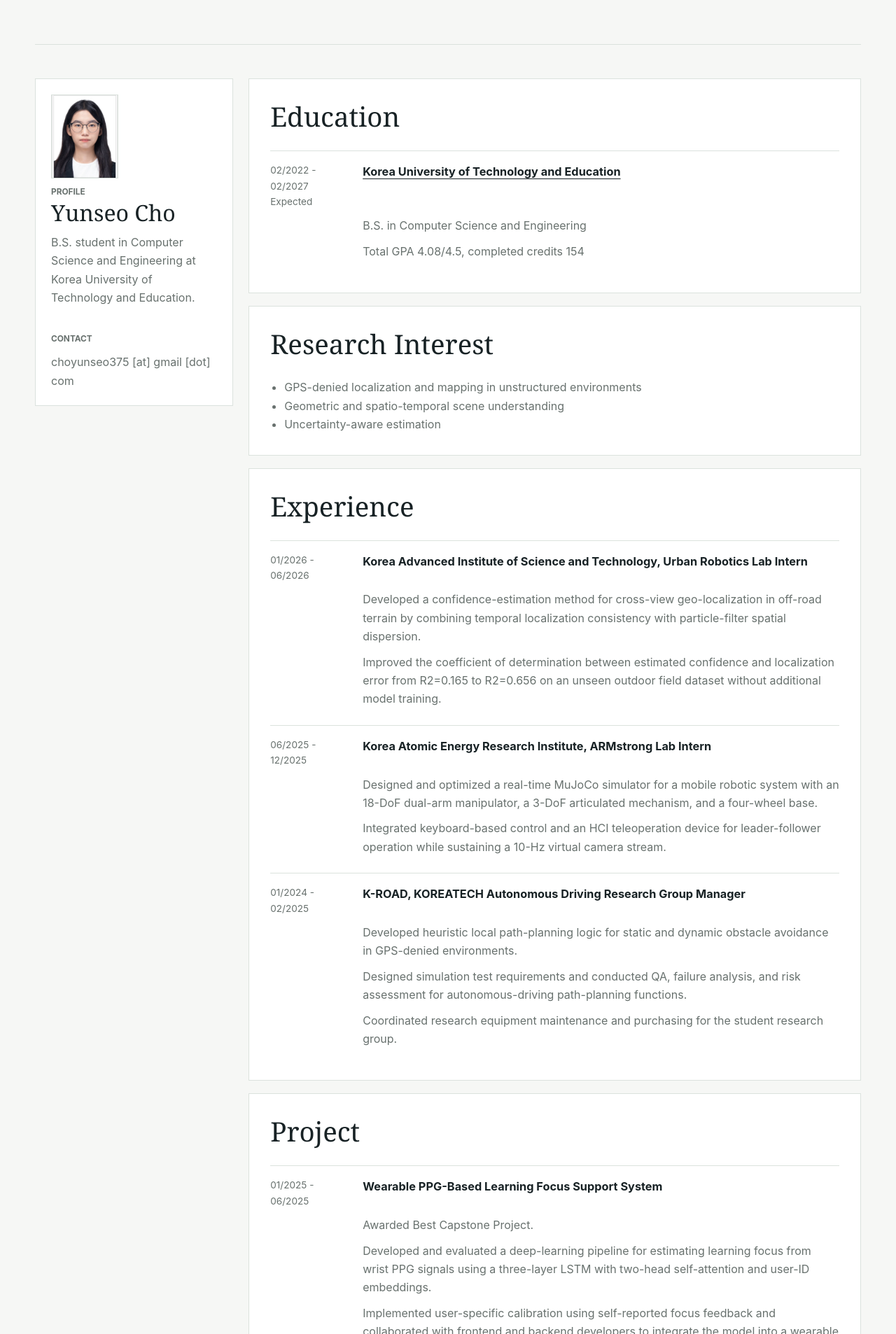
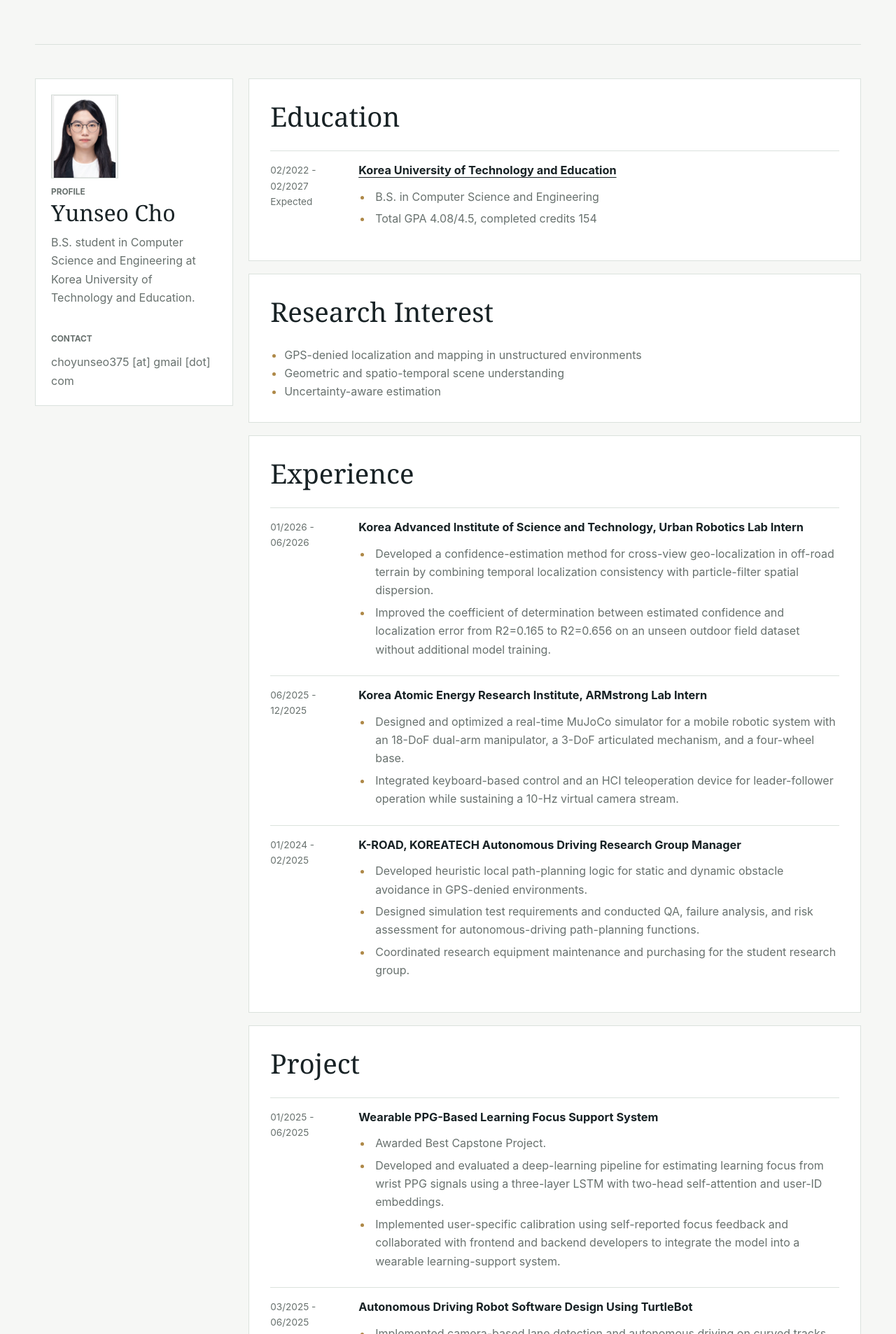
Before and after one commit to yuuun03/yuuun03.github.io, a Jekyll site: the page built from cv/index.html, in a window 1280 px wide. Shown: the part 368-2274 px from the top of the page at 70% size. Built offline with Jekyll 4.4.1, drawn with Linux system fonts in a browser that asks for light colours.

Commit message:
refactor : cv structure v.02

```diff
--- a/assets/css/main.scss
+++ b/assets/css/main.scss
@@ -151,7 +151,17 @@ button { color: inherit; }
 .cv-frame object { display: block; width: 100%; height: min(82vh, 1040px); background: #e6e9e8; border: 1px solid var(--line); box-shadow: var(--shadow); }
 .cv-board { display: grid; grid-template-columns: minmax(210px, 24%) 1fr; gap: 22px; align-items: start; padding: 48px 0 120px; }
 .cv-sidebar, .cv-section { background: var(--surface); border: 1px solid var(--line); }
-.cv-sidebar { display: flex; flex-direction: column; gap: 26px; padding: 22px; }
+.cv-sidebar {
+  position: static;
+  align-self: start;
+  display: flex;
+  flex-direction: column;
+  gap: 26px;
+  height: auto;
+  max-height: none;
+  padding: 22px;
+  overflow: visible;
+}
 .cv-profile-block { display: block; text-align: left; }
 .cv-photo { width: 96px; aspect-ratio: 4 / 5; object-fit: cover; object-position: center; border: 1px solid var(--line); }
 .cv-sidebar h2, .cv-section h2 { margin: 0; font-family: Georgia, "Times New Roman", serif; font-weight: 400; line-height: 1.2; }
@@ -166,12 +176,16 @@ button { color: inherit; }
 .cv-section h2 { margin-bottom: 26px; font-size: clamp(1.75rem, 3vw, 2.45rem); }
 .cv-section p { color: var(--muted); }
 .cv-items { display: grid; gap: 8px; }
-.cv-item { display: grid; grid-template-columns: minmax(90px, 118px) 1fr; gap: 10px 14px; padding: 16px 0; border-top: 1px solid var(--line); }
+.cv-item { display: grid; grid-template-columns: minmax(90px, 112px) 1fr; gap: 10px 14px; padding: 16px 0; border-top: 1px solid var(--line); }
 .cv-item span { color: var(--muted); font-size: .85rem; }
-.cv-item strong { font-size: 1.02rem; }
+.cv-item-content { min-width: 0; }
+.cv-item strong { display: block; font-size: 1.02rem; line-height: 1.45; }
 .cv-item strong a { text-decoration: underline; text-decoration-thickness: 1px; text-underline-offset: 4px; }
 .cv-item strong a:hover { color: var(--ocean); }
-.cv-item em { grid-column: 2; color: var(--muted); font-style: normal; }
+.cv-item-content ul { margin: 12px 0 0; padding-left: 20px; color: var(--muted); }
+.cv-item-content li { padding-left: 4px; line-height: 1.65; }
+.cv-item-content li + li { margin-top: 5px; }
+.cv-item-content li::marker, .cv-list li::marker { color: var(--glint); }
 .cv-list { margin: 18px 0 0; padding-left: 20px; color: var(--muted); }
 .cv-skill-list { margin: 0; border-top: 1px solid var(--line); }
 .cv-skill-list div { display: grid; grid-template-columns: minmax(160px, 34%) 1fr; gap: 28px; padding: 13px 0; }
@@ -230,7 +244,7 @@ button { color: inherit; }
   .cv-photo { width: 82px; }
   .cv-section { padding: 24px; }
   .cv-item { grid-template-columns: 1fr; }
-  .cv-item em { grid-column: auto; }
+  .cv-item-content ul { padding-left: 18px; }
   .cv-skill-list div { grid-template-columns: 1fr; gap: 4px; }
   .cv-frame { padding-top: 30px; }
   .cv-frame object { height: 75vh; }
--- a/cv/index.html
+++ b/cv/index.html
@@ -46,9 +46,13 @@ nav: cv
       <div class="cv-items">
         <div class="cv-item">
           <span>02/2022 - 02/2027 Expected</span>
+          <div class="cv-item-content">
             <strong><a href="https://www.koreatech.ac.kr/index.es?sid=a2" target="_blank" rel="noopener">Korea University of Technology and Education</a></strong>
-          <em>B.S. in Computer Science and Engineering</em>
-          <em>Total GPA 4.08/4.5, completed credits 154</em>
+            <ul>
+              <li>B.S. in Computer Science and Engineering</li>
+              <li>Total GPA 4.08/4.5, completed credits 154</li>
+            </ul>
+          </div>
         </div>
       </div>
     </section>
@@ -67,22 +71,34 @@ nav: cv
       <div class="cv-items">
         <div class="cv-item">
           <span>01/2026 - 06/2026</span>
+          <div class="cv-item-content">
             <strong>Korea Advanced Institute of Science and Technology, Urban Robotics Lab Intern</strong>
-          <em>Developed a confidence-estimation method for cross-view geo-localization in off-road terrain by combining temporal localization consistency with particle-filter spatial dispersion.</em>
-          <em>Improved the coefficient of determination between estimated confidence and localization error from R2=0.165 to R2=0.656 on an unseen outdoor field dataset without additional model training.</em>
+            <ul>
+              <li>Developed a confidence-estimation method for cross-view geo-localization in off-road terrain by combining temporal localization consistency with particle-filter spatial dispersion.</li>
+              <li>Improved the coefficient of determination between estimated confidence and localization error from R2=0.165 to R2=0.656 on an unseen outdoor field dataset without additional model training.</li>
+            </ul>
+          </div>
         </div>
         <div class="cv-item">
           <span>06/2025 - 12/2025</span>
+          <div class="cv-item-content">
             <strong>Korea Atomic Energy Research Institute, ARMstrong Lab Intern</strong>
-          <em>Designed and optimized a real-time MuJoCo simulator for a mobile robotic system with an 18-DoF dual-arm manipulator, a 3-DoF articulated mechanism, and a four-wheel base.</em>
-          <em>Integrated keyboard-based control and an HCI teleoperation device for leader-follower operation while sustaining a 10-Hz virtual camera stream.</em>
+            <ul>
+              <li>Designed and optimized a real-time MuJoCo simulator for a mobile robotic system with an 18-DoF dual-arm manipulator, a 3-DoF articulated mechanism, and a four-wheel base.</li>
+              <li>Integrated keyboard-based control and an HCI teleoperation device for leader-follower operation while sustaining a 10-Hz virtual camera stream.</li>
+            </ul>
+          </div>
         </div>
         <div class="cv-item">
           <span>01/2024 - 02/2025</span>
+          <div class="cv-item-content">
             <strong>K-ROAD, KOREATECH Autonomous Driving Research Group Manager</strong>
-          <em>Developed heuristic local path-planning logic for static and dynamic obstacle avoidance in GPS-denied environments.</em>
-          <em>Designed simulation test requirements and conducted QA, failure analysis, and risk assessment for autonomous-driving path-planning functions.</em>
-          <em>Coordinated research equipment maintenance and purchasing for the student research group.</em>
+            <ul>
+              <li>Developed heuristic local path-planning logic for static and dynamic obstacle avoidance in GPS-denied environments.</li>
+              <li>Designed simulation test requirements and conducted QA, failure analysis, and risk assessment for autonomous-driving path-planning functions.</li>
+              <li>Coordinated research equipment maintenance and purchasing for the student research group.</li>
+            </ul>
+          </div>
         </div>
       </div>
     </section>
@@ -92,16 +108,24 @@ nav: cv
       <div class="cv-items">
         <div class="cv-item">
           <span>01/2025 - 06/2025</span>
+          <div class="cv-item-content">
             <strong>Wearable PPG-Based Learning Focus Support System</strong>
-          <em>Awarded Best Capstone Project.</em>
-          <em>Developed and evaluated a deep-learning pipeline for estimating learning focus from wrist PPG signals using a three-layer LSTM with two-head self-attention and user-ID embeddings.</em>
-          <em>Implemented user-specific calibration using self-reported focus feedback and collaborated with frontend and backend developers to integrate the model into a wearable learning-support system.</em>
+            <ul>
+              <li>Awarded Best Capstone Project.</li>
+              <li>Developed and evaluated a deep-learning pipeline for estimating learning focus from wrist PPG signals using a three-layer LSTM with two-head self-attention and user-ID embeddings.</li>
+              <li>Implemented user-specific calibration using self-reported focus feedback and collaborated with frontend and backend developers to integrate the model into a wearable learning-support system.</li>
+            </ul>
+          </div>
         </div>
         <div class="cv-item">
           <span>03/2025 - 06/2025</span>
+          <div class="cv-item-content">
             <strong>Autonomous Driving Robot Software Design Using TurtleBot</strong>
-          <em>Implemented camera-based lane detection and autonomous driving on curved tracks, placing 2nd among 10 teams.</em>
-          <em>Built an indoor navigation system using TurtleBot3 SLAM and the ROS Navigation Stack.</em>
+            <ul>
+              <li>Implemented camera-based lane detection and autonomous driving on curved tracks, placing 2nd among 10 teams.</li>
+              <li>Built an indoor navigation system using TurtleBot3 SLAM and the ROS Navigation Stack.</li>
+            </ul>
+          </div>
         </div>
       </div>
     </section>
@@ -111,13 +135,21 @@ nav: cv
       <div class="cv-items">
         <div class="cv-item">
           <span>11/2024</span>
+          <div class="cv-item-content">
             <strong>2024 University Student Creative Mobility Competition, Unmanned Mobility Division</strong>
-          <em>Minister of Land, Infrastructure and Transport Award, Team KORUS.</em>
+            <ul>
+              <li>Minister of Land, Infrastructure and Transport Award, Team KORUS.</li>
+            </ul>
+          </div>
         </div>
         <div class="cv-item">
           <span>2022 - 2025</span>
+          <div class="cv-item-content">
             <strong>Merit-based Scholarship</strong>
-          <em>Awarded for academic excellence during admission and four regular semesters, received five times.</em>
+            <ul>
+              <li>Awarded for academic excellence during admission and four regular semesters, received five times.</li>
+            </ul>
+          </div>
         </div>
       </div>
     </section>
```
Lines whose indentation alone changed are shown as unchanged.
